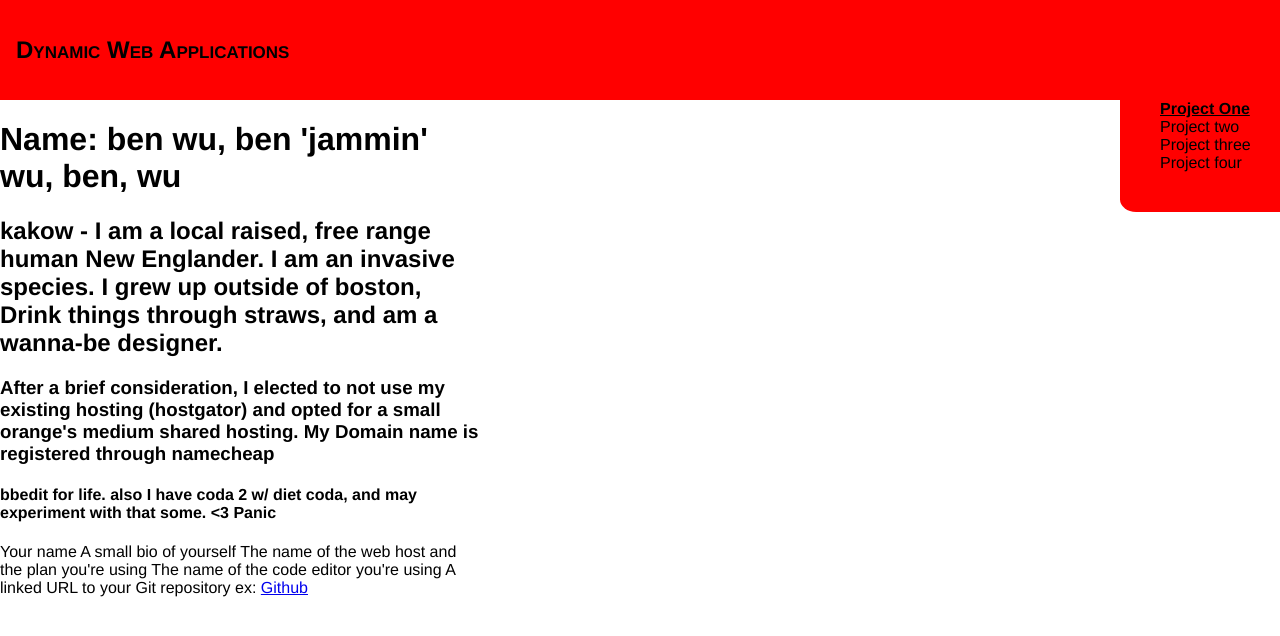
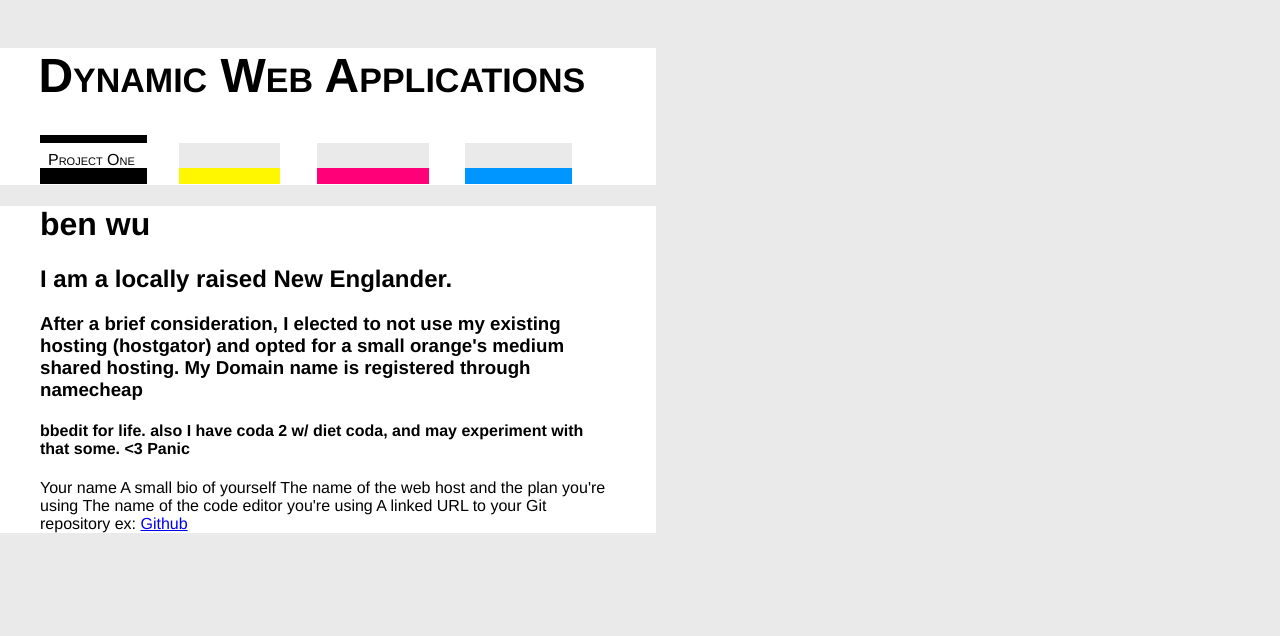
Before and after one commit to jforjamtastic/dwa, a PHP site: page /1/index.html in a window 1280 px wide. Shown: the top 636 px of the page. Run offline with PHP 8.4, Linux system fonts and the light colour scheme.

Commit message:
minimalist theme
implemented barebones of a Miniminal Theme inspired by CMYK

```diff
--- a/1/css/style.css
+++ b/1/css/style.css
@@ -1,44 +1,95 @@
 body{
+	background: #eaeaea;
+	/*background-image: url('../resources/background.png');*/
 	color: #000000;
 	margin: 0;
 	padding: 0;
-	min-width: 669px;
-	max-width: 2000px;
 	font-family: helvetica, arial, verdana;
+	max-width:40em;
+}
+img{
+	opacity:.4;
+}
+
+/* HEADER */
+
+#header{
+	background: #ffffff;
+	min-width:40em;
+	padding: 0em 1em 1em 1em;
+	margin:1em 0em 0em -1em;
+}
+#header h2{
+	font-size: 3em;
+	font-variant: small-caps;
+	margin: 1em 1em 1em .8em;
+}
+
+
+
+/* NAVIGATION */
+#navigation{
+	font-size: 1em;
+	font-variant: small-caps;
+	padding: 0em 0em 0em 0em;
+	margin: 0em 2em 0em 0em;
+	color: #ffffff;
+
+	}
+#navigation ul , #navigation li{
+	display: inline;
+}
+li{
+	margin: 0em 2em 0em 0em;
+	padding: .5em .5em 0em .5em;
+	border-bottom: 1em solid black;
+	background: #eaeaea;
+	color: #eaeaea;
+}
+.active, li:hover{
+	color: #000000;
+	background:#ffffff;
+	border-top:.5em solid;
+}
+
+#nav1{
+	border-bottom: 1em solid;
+	border-color: #000000;
+}
+
+#nav2{
+	border-bottom: 1em solid;
+	border-color: #FFF700;
+}
+#nav3{
+	border-bottom: 1em solid;
+	border-color:#FF0079;
 
 }
-#header{
-	background: red;
-	padding: 1em 0em 1em 1em;
-}
-#header h2{
-	font-variant: small-caps;
+#nav4{
+	border-bottom: 1em solid;
+	border-color: #0096FF;
 }
 
-#navigation{
-	height: 8em;
-	width: 10em;
-	float: right;
-	background: red;
-	padding: 0em 0em 0em 0em;
+
+/*CONTENT */
+#content{
+	min-width:10em;
+	background: #ffffff;
+	width: 100%
 	margin: 0em;
-	border-bottom-left-radius: 10% 10%;
-}
-#navigation ul{
-	list-style: none;
+	padding:.0em 2.5em 0em 2.5em;
 }
 
-li{
-	color: ;
-}
-#content{
-	background: #ffffff;
-	max-width:30em;
-	margin: 0;
-	padding:0;
-}
-.active{
-	text-decoration: underline;
-	font-weight: bold;
+/* SIDEBAR */
+#sidebar{
+	float: left;
+	clear: right;
+	min-width:1em;
+	max-width: 12em;
 
 }
+
+#main{
+	float:left;
+}
--- a/1/index.html
+++ b/1/index.html
@@ -6,21 +6,22 @@
 	<link rel="stylesheet" type="text/css" media="screen" href="css/style.css" />
 </head>
 <body>
+<div id="main">
 <div id="header">
 	<h2>Dynamic Web Applications</h2>
 	<div id="navigation">
 	<ul>
-		<li class='active'>Project One </li>
-		<li>Project two</li>
-		<li>Project three</li>
-		<li>Project four</li>
+		<li class='active' id='nav1'>Project One </li>
+		<li id='nav2'>Project two</li>
+		<li id='nav3'>Project three</li>
+		<li id='nav4'>Project four</li>
 	</ul>
 </div>
 </div>
 
 <div id="content">
-<h1>Name: ben wu, ben 'jammin' wu, ben, wu</h1>
-<h2>kakow - I am a local raised, free range human New Englander. I am an invasive species. I grew up outside of boston, Drink things through straws, and am a wanna-be designer.</h2>
+<h1>ben wu</h1>
+<h2>I am a locally raised New Englander. </h2>
 <h3>After a brief consideration, I elected to not use my existing hosting (hostgator)
 	and opted for a small orange's medium shared hosting. My Domain name is registered
 	through namecheap</h3>
@@ -34,6 +35,6 @@
 
 </p>
 </div>
-
+</div>
 </body>
 </html>
```
Also changed, not shown: 1/resources/background.png (added), 3 other files.
